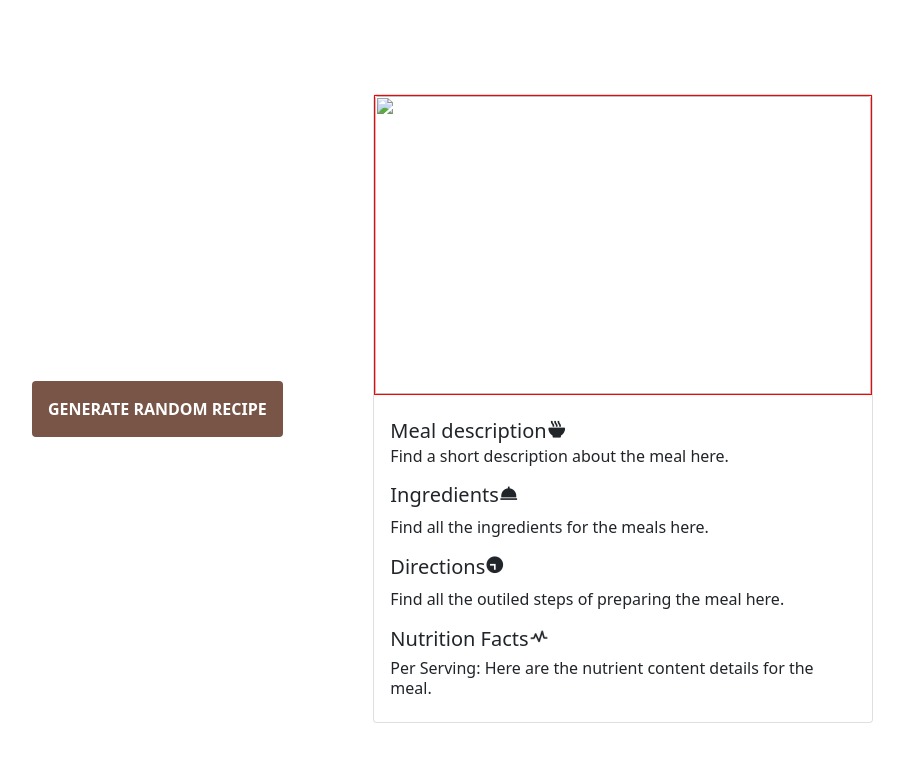
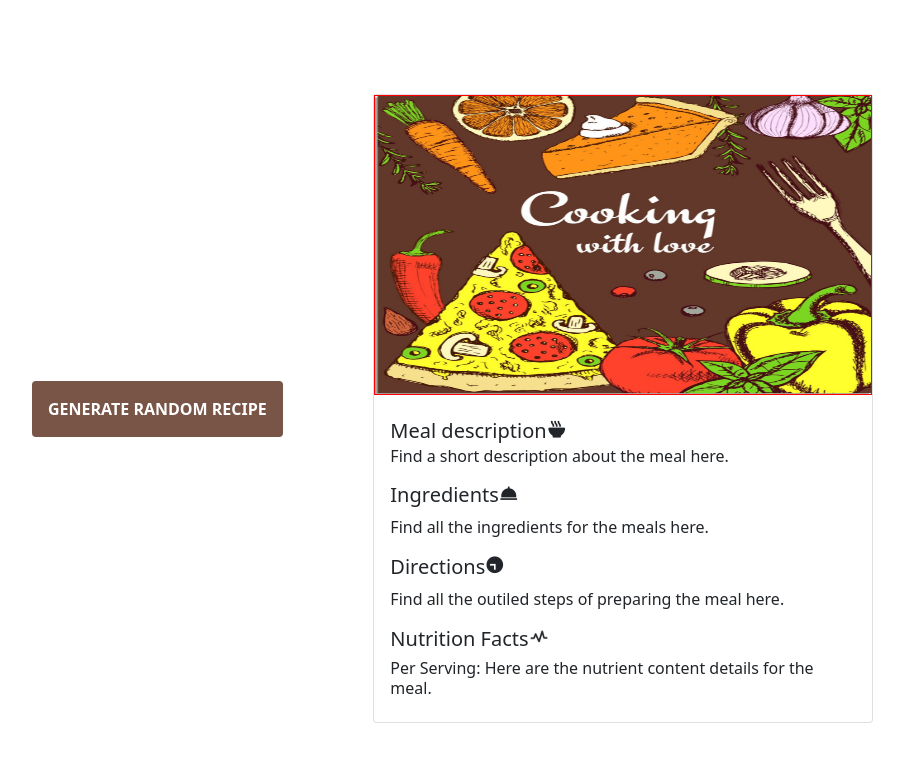
Before and after one commit to Mk1806/Habib_Delicacies, a plain HTML site: page html/randomrecipe.html in a window 1280 px wide. Shown: the whole page, without its empty margins (160-1064 px from the left). Drawn offline with nearby package versions, Linux system fonts and the light colour scheme; a script that the page names is missing.

Commit message:
thirteen

```diff
--- a/html/randomrecipe.html
+++ b/html/randomrecipe.html
@@ -37,7 +37,7 @@
             <div class="col-md-7">
                 <div id="randomCard" class="card" style="width: 34rem;">
                     <div id="randomImage">
-                        <img src="../IMAGES/randomrecipe/card3.jpg" class="card-img-top" id="initial">
+                        <img src="../images/random/card3.jpg" class="card-img-top" id="initial">
                     </div>
                     <div class="card-body">
                         <h4 id="randomMeal" class="card-title"></h4>
```
Also changed, not shown: images/background.jpeg (deleted), images/random/beans.jpeg (added), images/random/cabbage.jpeg (added), images/random/card3.jpg (added), images/random/champagne.jpeg (added), images/random/chicken.jpeg (added), images/random/chocolate.jpeg (added), images/random/coffee.jpeg (added), images/random/gumbo.jpeg (added), images/random/margarita.jpeg (added), 2 other files.
